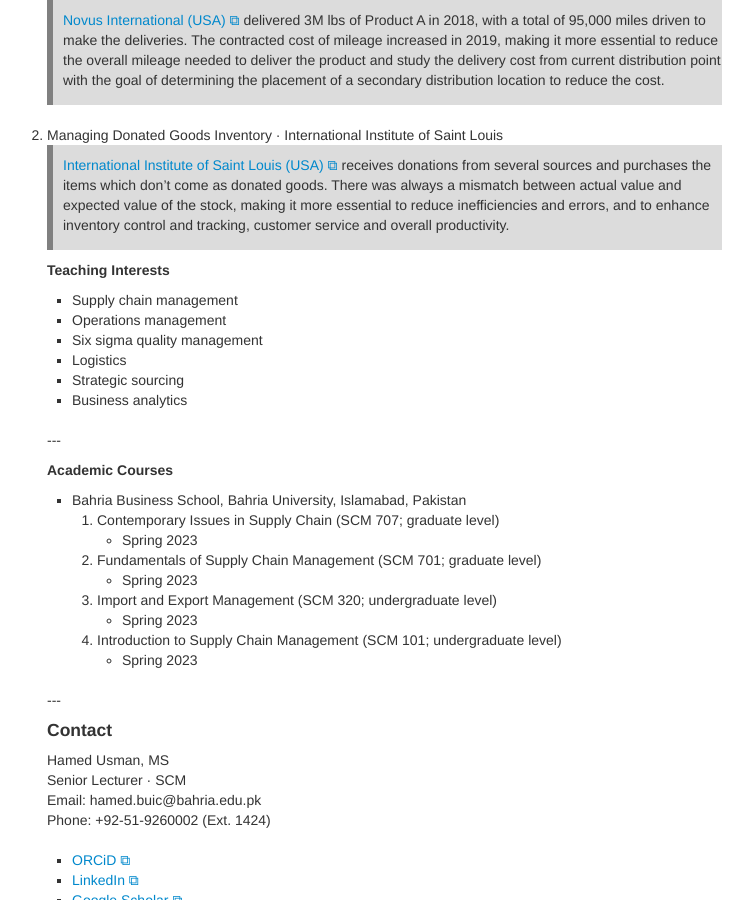
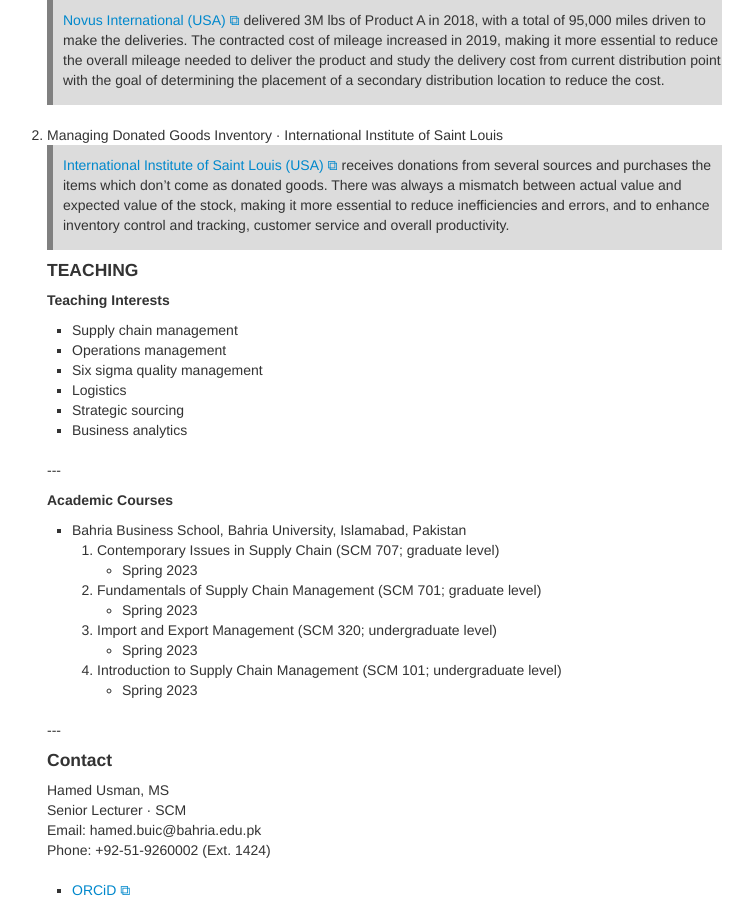
Before and after one commit to hamedusman/hamedusman.github.io, a Jekyll site: the page built from index.md, in a window 1280 px wide and 900 px high, scrolled down 1193 px. Shown: the whole window, without its empty margins (268-1021 px from the left). Built offline with Jekyll 4.4.1, drawn with Linux system fonts in a browser that asks for light colours.

Commit message:
Update index.md

```diff
--- a/index.md
+++ b/index.md
@@ -74,6 +74,7 @@
 <div class="summary"><p><a href="https://www.iistl.org" target="_blank" rel="noopener noreferrer">International Institute of Saint Louis (USA) &#x29c9;</a> receives donations from several sources and purchases the items which don’t come as donated goods. There was always a mismatch between actual value and expected value of the stock, making it more essential to reduce inefficiencies and errors, and to enhance inventory control and tracking, customer service and overall productivity.</p></div>
 
 
+<h4>TEACHING</h4>
 <h5>Teaching Interests</h5>
 <ul>
 <li>Supply chain management</li>
```
